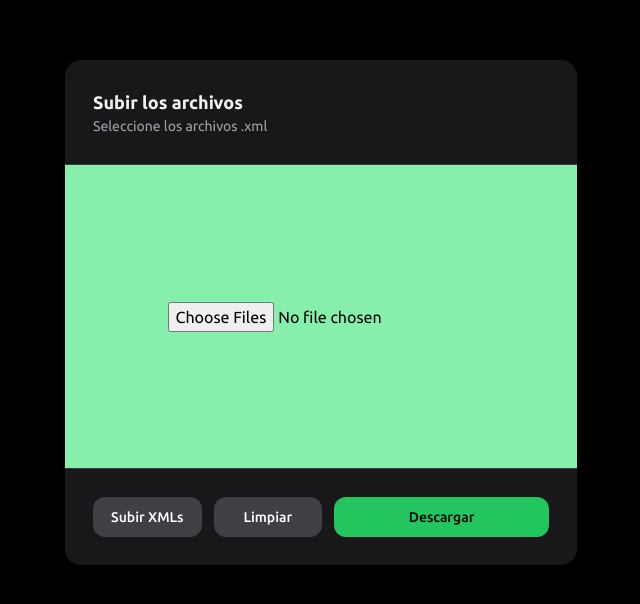
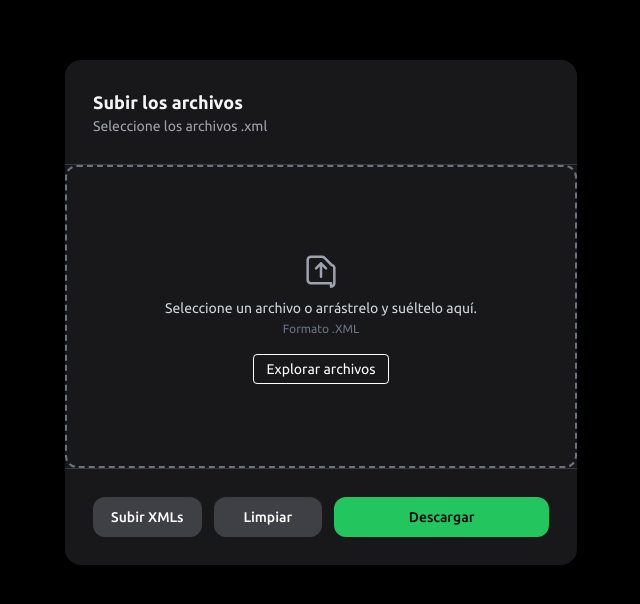
Before and after one commit to Ody2207/facturas-app, a Next.js app: page / in a window 1280 px wide. Shown: the part 140-744 px from the top of the page, without its empty margins (319-959 px from the left). Built offline with nearby package versions, Linux system fonts and the light colour scheme.

Commit message:
feat: Drag and drop has been added correctly

```diff
--- a/src/app/components/UploadForm.jsx
+++ b/src/app/components/UploadForm.jsx
@@ -1,13 +1,41 @@
 "use client";
 
-import { useState } from "react";
+import { useState, useRef } from "react";
 import Button from "./Button";
 
 export default function UploadForm() {
     const [selectedFiles, setSelectedFiles] = useState(null);
     const [status, setStatus] = useState("");
+    const [dragActive, setDragActive] = useState(false);
+    const inputRef = useRef(null);
 
-    // 🔧 Función utilitaria para dividir archivos en grupos de 5
+    const handleDrag = (e) => {
+        e.preventDefault();
+        e.stopPropagation();
+        if (e.type === "dragenter" || e.type === "dragover") {
+            setDragActive(true);
+        } else if (e.type === "dragleave") {
+            setDragActive(false);
+        }
+    }
+
+    const handleDrop = (e) => {
+        e.preventDefault();
+        e.stopPropagation();
+        setDragActive(false);
+        if (e.dataTransfer.files && e.dataTransfer.files.length) {
+            setSelectedFiles(e.dataTransfer.files);
+        }
+    }
+
+    const handleFileSelect = (e) => {
+        setSelectedFiles(e.target.files);
+    }
+
+    const handleBrowseClick = () => {
+        inputRef.current.click();
+    }
+
     const chunkArray = (array, size) => {
         const result = [];
         for (let i = 0; i < array.length; i += size) {
@@ -87,17 +115,36 @@ export default function UploadForm() {
     };
 
     return (
-        <form onSubmit={handleSubmit} className="w-full h-full flex flex-col bg-content1 rounded-b-2xl">
-            <div className="p-7 flex justify-center items-center flex-1 bg-green-300">
+        <form
+            onSubmit={handleSubmit}
+            className="w-full h-full flex flex-col bg-content1 rounded-b-2xl"
+            onDragEnter={handleDrag}
+            onDragOver={handleDrag}
+            onDragLeave={handleDrag}
+            onDrop={handleDrop}
+            >
+            <div
+                className={`p-7 flex justify-center items-center flex-1 flex-col border-2 border-dashed transition-all rounded-xl cursor-pointer ${
+                    dragActive ? "border-primary bg-primary/10" : "border-gray-500"
+                }`}
+                onClick={handleBrowseClick}
+            >
                 <input
+                    ref={inputRef}
                     type="file"
                     name="file"
                     accept=".xml"
                     multiple
-                    onChange={(e) => setSelectedFiles(e.target.files)}
-                    width="1/4"
+                    onChange={handleFileSelect}
+                    className="hidden"
                 />
-
+                <svg className="w-10 h-10 text-gray-400 mb-2" fill="none" stroke="currentColor" strokeWidth="1.5" viewBox="0 0 24 24">
+                    <path strokeLinecap="round" strokeLinejoin="round" d="M12 16v-8m0 0l-3 3m3-3l3 3m-3-3v8m6 4H6a2 2 0 01-2-2V6a2 2 0 012-2h6.586a2 2 0 011.414.586l4.414 4.414A2 2 0 0120 10.414V20a2 2 0 01-2 2z" />
+                </svg>
+                <p className="text-center text-sm text-gray-300">Seleccione un archivo o arrástrelo y suéltelo aquí.<br /><span className="text-xs text-gray-500">Formato .XML</span></p>
+                <button type="button" className="mt-4 px-3 py-1 border rounded text-sm text-white border-white" onClick={handleBrowseClick}>
+                    Explorar archivos
+                </button>
             </div>
 
             <div className="p-7 border-t border-t-[#3A3A3D] mt-auto flex justify-between gap-3">
```
